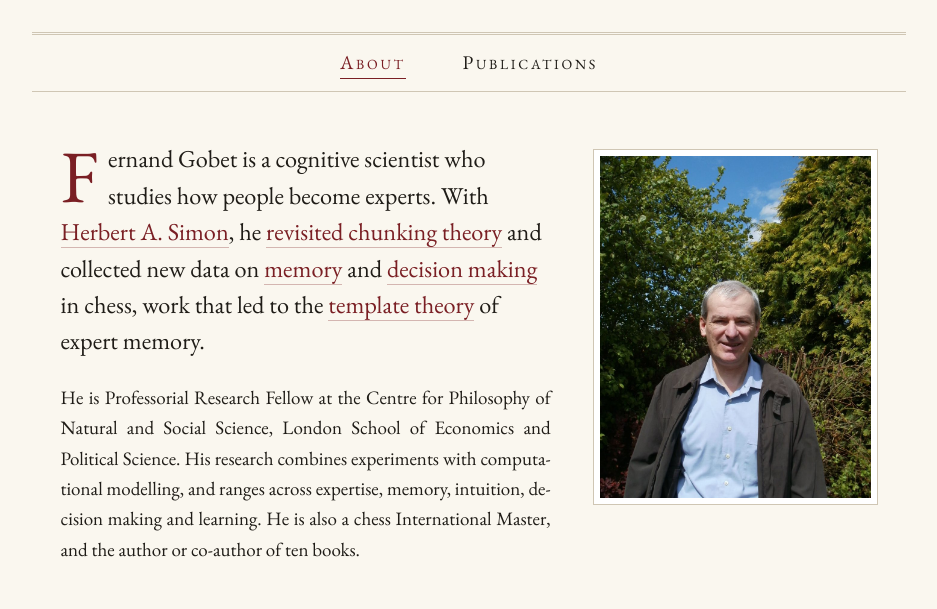
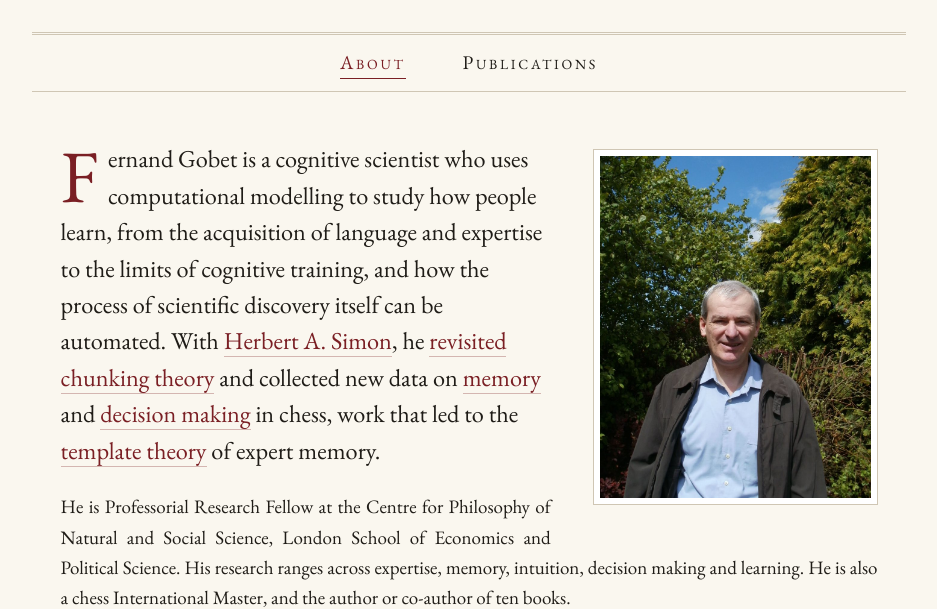
Before and after one commit to fernandgobet/fernandgobet.github.io, a plain HTML site: page index.html in a window 1280 px wide. Shown: the part 191-800 px from the top of the page, without its empty margins (171-1108 px from the left). Drawn offline with nearby package versions, Linux system fonts and the light colour scheme.

Commit message:
Broaden the opening sentence of the About page
Co-Authored-By: Claude Fable 5.2 <noreply@anthropic.com>

```diff
--- a/index.html
+++ b/index.html
@@ -23,8 +23,8 @@
   <figure class="portrait">
     <img src="assets/portrait.jpg" width="900" height="1200" alt="Portrait of Fernand Gobet">
   </figure>
-  <p class="lead">Fernand Gobet is a cognitive scientist who studies how people become experts. With <a href="https://en.wikipedia.org/wiki/Herbert_A._Simon">Herbert A. Simon</a>, he <a href="https://doi.org/10.1080/741942359">revisited chunking theory</a> and collected new data on <a href="https://doi.org/10.3758/BF03200937">memory</a> and <a href="https://doi.org/10.1111/j.1467-9280.1996.tb00666.x">decision making</a> in chess, work that led to the <a href="https://doi.org/10.1006/cogp.1996.0011">template theory</a> of expert memory.</p>
-  <p>He is Professorial Research Fellow at the Centre for Philosophy of Natural and Social Science, London School of Economics and Political Science. His research combines experiments with computational modelling, and ranges across expertise, memory, intuition, decision making and learning. He is also a chess International Master, and the author or co-author of ten books.</p>
+  <p class="lead">Fernand Gobet is a cognitive scientist who uses computational modelling to study how people learn, from the acquisition of language and expertise to the limits of cognitive training, and how the process of scientific discovery itself can be automated. With <a href="https://en.wikipedia.org/wiki/Herbert_A._Simon">Herbert A. Simon</a>, he <a href="https://doi.org/10.1080/741942359">revisited chunking theory</a> and collected new data on <a href="https://doi.org/10.3758/BF03200937">memory</a> and <a href="https://doi.org/10.1111/j.1467-9280.1996.tb00666.x">decision making</a> in chess, work that led to the <a href="https://doi.org/10.1006/cogp.1996.0011">template theory</a> of expert memory.</p>
+  <p>He is Professorial Research Fellow at the Centre for Philosophy of Natural and Social Science, London School of Economics and Political Science. His research ranges across expertise, memory, intuition, decision making and learning. He is also a chess International Master, and the author or co-author of ten books.</p>
 
   <h2>The Chessboard</h2>
   <p>Born in Switzerland in 1962, Gobet came to psychology by way of chess. He became an International Master, played many times for the Swiss national team, and reached a peak Elo rating of 2401. From 1981 to 1989 he was co-editor of the Swiss Chess Review. At the Biel International Chess Festival in 1983 he met, among others, the grandmasters András Adorján and Florin Gheorghiu.</p>
```
